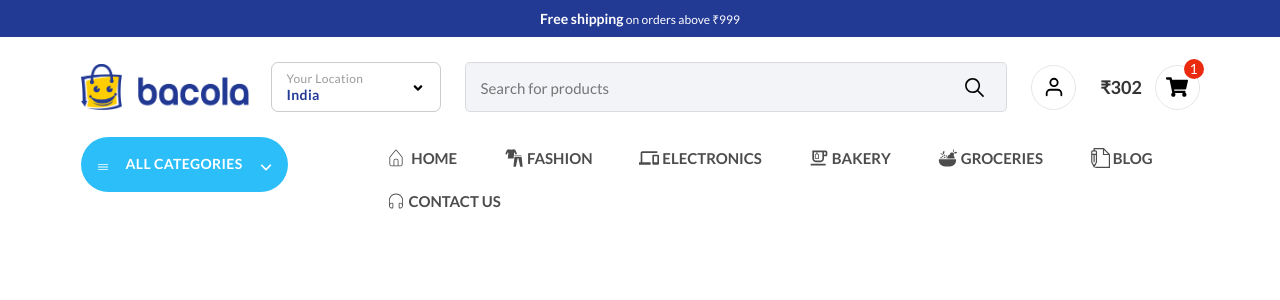
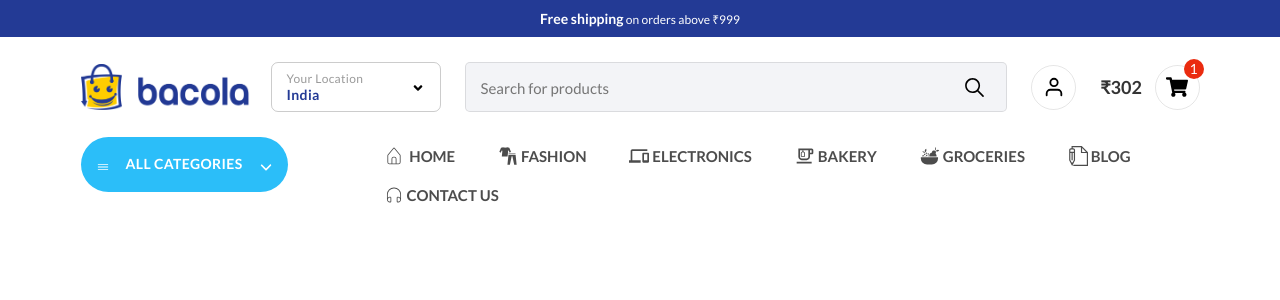
Before and after one commit to himanshu3232/DevCart, a React (Vite) app in the folder DevCart/: page / in a window 1280 px wide. Shown: the top 300 px of the page. Built offline with nearby package versions, Linux system fonts and the light colour scheme.

Commit message:
Minor updates

```diff
--- a/DevCart/src/index.css
+++ b/DevCart/src/index.css
@@ -177,7 +177,7 @@ nav .nav2 ul li a{
   text-transform: uppercase;
   display: flex;
   align-items: center;
-  padding: 10px 20px;
+  padding: 8px 18px;
   transition: all 0.2s ease-in-out;
 }
 nav .nav2 ul li a:hover{
```
